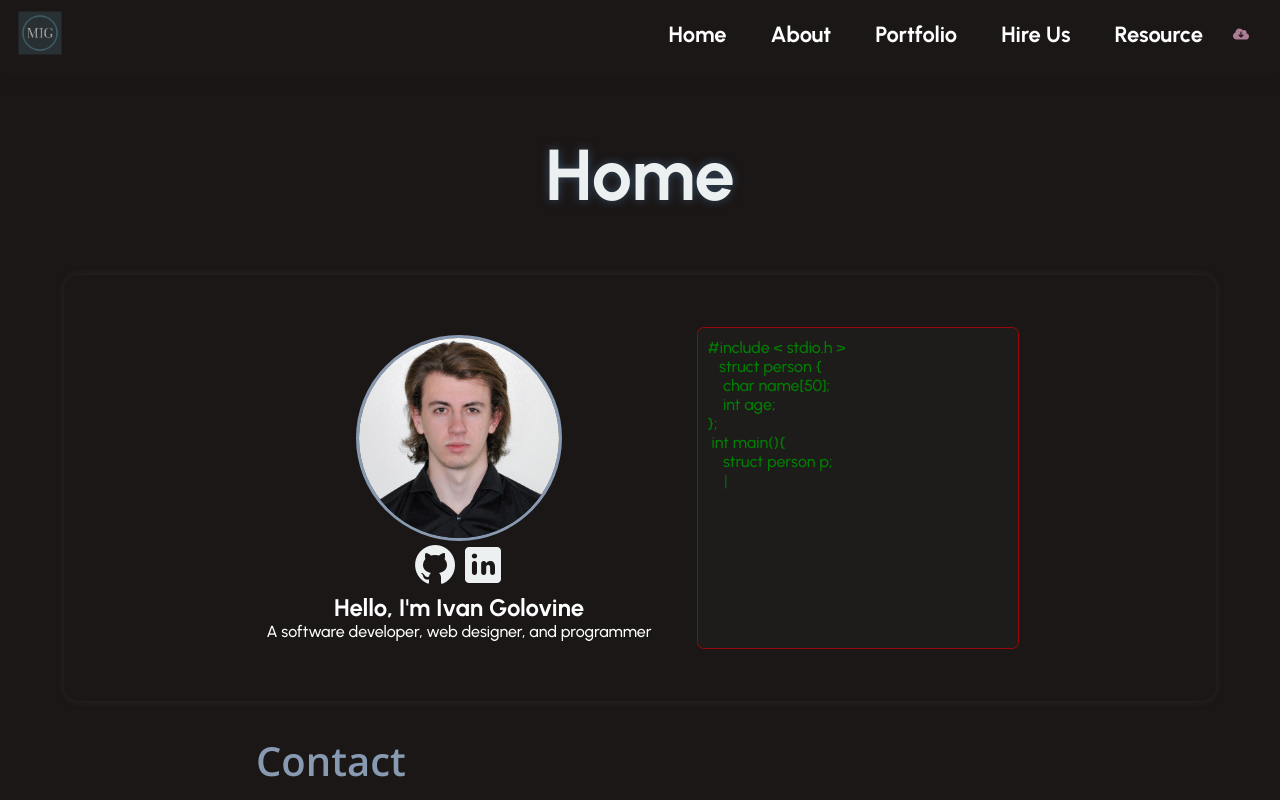
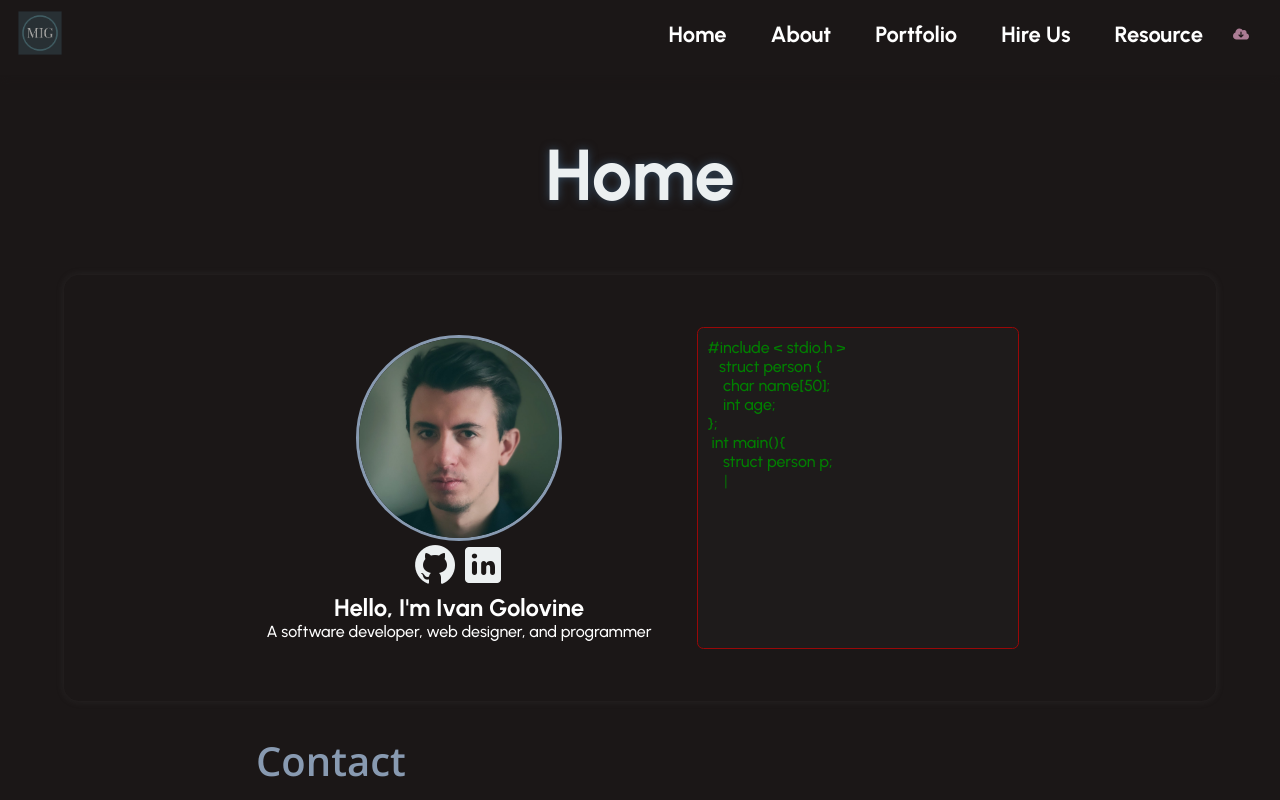
Before and after one commit to ivangolovine/webcv, a React (Create React App) app: page /#/ in a window 1280 px wide. Shown: the top 800 px of the page. Built offline with nearby package versions, Linux system fonts and the light colour scheme.

Commit message:
flask changes

```diff
--- a/src/components/Footer.js
+++ b/src/components/Footer.js
@@ -11,7 +11,7 @@ function Footer(){
           <Link to="/Portfolio"><li>Portfolio</li></Link>
           <Link to="/Hire"><li>Hire Us</li></Link>
           <Link to="/Resources"><li>Resource</li></Link>
-          <a href="files-dwnl/Golovin_Ivan_Resume.png" className="nav-test-download-glow" download="CV-test" title="Open Resume as PDF">
+          <a href="files-dwnl/Golovine_Ivan_Resume.pdf" className="nav-test-download-glow" download="CV-test" title="Open Resume as PDF">
           <img src="images/cloud-arrow-down-solid.svg"/>
           </a>
         </ul>
--- a/src/components/navigation/Nav.js
+++ b/src/components/navigation/Nav.js
@@ -31,7 +31,7 @@ function Nav() {
           <Link to="/Portfolio"><li>Portfolio</li></Link>
           <Link to="/Hire"><li>Hire Us</li></Link>
           <Link to="/Resources"><li>Resources</li></Link>
-          <a href="files-dwnl/CV_2023_IG_V.png" download="CV_IVAN" title="Open Resume as PDF">
+          <a href="files-dwnl/Golovine_Ivan_Resume.pdf" download="CV_IVAN" title="Open Resume as PDF">
            <li><img id="download-b" src="images/Download-Resume.png"/></li></a>
         </ul>
       </nav>
--- a/src/components/navigation/PageNav.js
+++ b/src/components/navigation/PageNav.js
@@ -24,7 +24,7 @@ function PageNav() {
           <Link to="/Portfolio"><li><span id="ntb-bar-links">Portfolio</span></li></Link>
           <Link to="/Hire"><li><span id="ntb-bar-links">Hire Us</span></li></Link>
           <Link to="/Resources"><li><span id="ntb-bar-links">Resource</span></li></Link>
-          <li><a href="files-dwnl/Golovin_Ivan_Resume.png" download="Resume_Ivan_Golovine" title="Open Resume as PDF"><img id="download-b" className="nav-test-download-glow" src="images/cloud-arrow-down-solid.svg"/></a></li>
+          <li><a href="files-dwnl/Golovine_Ivan_Resume.pdf" download="Resume_Ivan_Golovine" title="Open Resume as PDF"><img id="download-b" className="nav-test-download-glow" src="images/cloud-arrow-down-solid.svg"/></a></li>
       </ul>
     </nav>
     </div>
--- a/src/pages/About.js
+++ b/src/pages/About.js
@@ -112,7 +112,7 @@ return (
             <div className="Download-CV">
                 <div className="first-column">
                     <div>
-                        <img className="profile-img" src="images/Ivan.png" alt="Profile Ivan"/>
+                        <img className="profile-img" src="images/profile.jpg" alt="Profile Ivan"/>
                     </div>
                     <ul className="profile-links">
                         <a href="https://github.com/ivangolovine" target="_blank"><img id = "gitImg" src="images/githubimage.png"/></a>
--- a/src/pages/Home.js
+++ b/src/pages/Home.js
@@ -26,7 +26,7 @@ function Home(){
                 <div className="inner-container-home">
                     <div className="first-column">
                         <div>
-                            <img className="profile-img" src="images/Ivan.png" alt="Profile Ivan"/>
+                            <img className="profile-img" src="images/profile.jpg" alt="Profile Ivan"/>
                         </div>
                     <ul className="home-profile-links">
                         <a href="https://github.com/ivangolovine" target="_blank"><img src="images/icon_github.png"/></a>
```
Also changed, not shown: public/images/profile.jpg (added), 1 other file (tests, documents, lock files or other folders).
